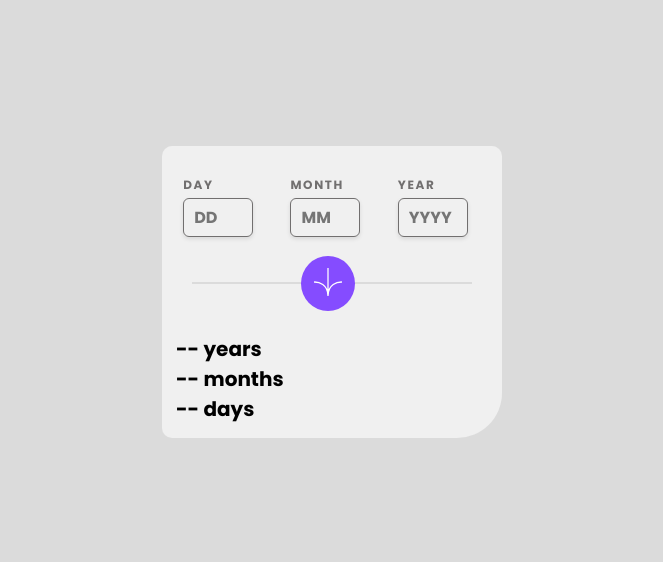
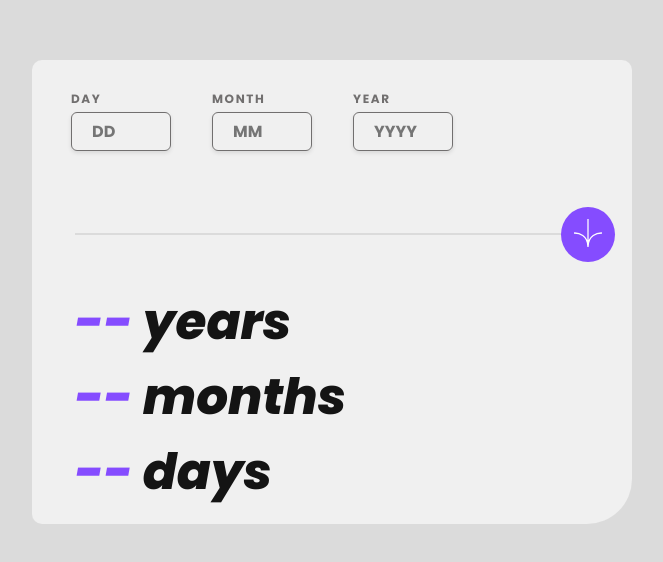
Before and after one commit to ziad-rima/Age-App-Calculator, a React (Vite) app: page / in a window 1280 px wide. Shown: the part 108-670 px from the top of the page, without its empty margins (308-971 px from the left). Built offline with nearby package versions, Linux system fonts and the light colour scheme.

Commit message:
style components | ensure responsiveness

```diff
--- a/src/index.css
+++ b/src/index.css
@@ -50,11 +50,28 @@ body {
   display: none;
 }
 
-.show {
+ .error-whole-form {
+  font-family: "Poppins", serif;
+  color: var(--Light-red);
+  font-style: italic;
+  position: absolute;
+  top: 33%;
+}
+
+.error-container {
+  display: flex;
+  gap: 1rem;
+  align-items: center;
+  position: absolute;
+  top: 105%;
+  left: 0;
+  width: 100%;
+  white-space: nowrap;
   font-family: "Poppins", serif;
   color: var(--Light-red);
   font-style: italic;
 }
+
 
 .main-component {
   display: flex;
@@ -84,6 +101,7 @@ body {
   align-items: flex-start;
   max-width: 5.8rem;
   margin-right: 1.8rem;
+  position: relative;
 }
 
 .day-title,
@@ -118,6 +136,7 @@ body {
   text-align: left;
   font-size: 2rem;
   padding-left: 1rem;
+  color: var(--Off-black);
 }
 
 .day-input::-webkit-outer-spin-button,
@@ -135,7 +154,7 @@ body {
   flex-direction: column;
   justify-content: center;
   width: 100%;
-  margin-top: 4.5rem;
+  margin-top: 8.2rem;
   margin-bottom: 5rem;
   position: relative;
 }
@@ -153,11 +172,45 @@ body {
 
 .divider {
   width: 90%;
-  max-width: 400px;
+  max-width: 700px;
   height: .2rem;
   background-color: var(--Light-grey);
   align-self: center;
 }
+
+.outputs-component {
+  display: flex;
+  flex-direction: column;
+  align-items: flex-start;
+  width: 100%;
+}
+
+.day-output-container,
+.month-output-container,
+.year-output-container {
+  display: flex;
+  align-items: center;
+  justify-content: flex-start;
+  width: 100%;
+}
+
+.days-number,
+.months-number,
+.years-number {
+  font-size: 5rem;
+  color: var(--Purple);
+  font-style: italic;
+  font-weight: 800;
+}
+
+.day-result,
+.month-result,
+.year-result {
+  font-size: 5rem;
+  color: var(--Off-black);
+  font-style: italic;
+}
+
 
 @media (min-width: 768px) {
 
@@ -181,3 +234,66 @@ body {
     font-size: 1.6rem;
   }
 }
+
+@media (min-width: 1028px) {
+
+  .main-component {
+    width: 640px;
+  }
+
+  .day-number-container,
+  .month-number-container,
+  .year-number-container {
+    width: 100px;
+    padding: 0 2rem;
+  }
+
+  .day-component,
+  .month-component,
+  .year-component {
+    max-width: 5.8rem;
+    margin-left: 2.5rem;
+  }
+
+  .day-input,
+  .month-input,
+  .year-input {
+    padding: 0;
+  }
+
+  .inputs-component {
+    display: flex;
+    justify-content: flex-start;
+    align-items: center;
+    gap: 4rem;
+    width: 100%;
+  }
+
+  .day-output-container,
+  .month-output-container,
+  .year-output-container {
+    margin-left: 2.9rem;
+  }
+
+  .day-result,
+  .month-result,
+  .year-result {
+    font-size: 5rem;
+    font-weight: 800;
+  }
+
+  .age-button:hover {
+    background-color: var(--Off-black);
+  }
+
+  .age-button {
+    left: 90%;
+  }
+
+  .day-number-container:hover,
+  .month-number-container:hover,
+  .year-number-container:hover {
+    border-color: var(--Purple);
+    cursor: pointer;
+  }
+}
```
